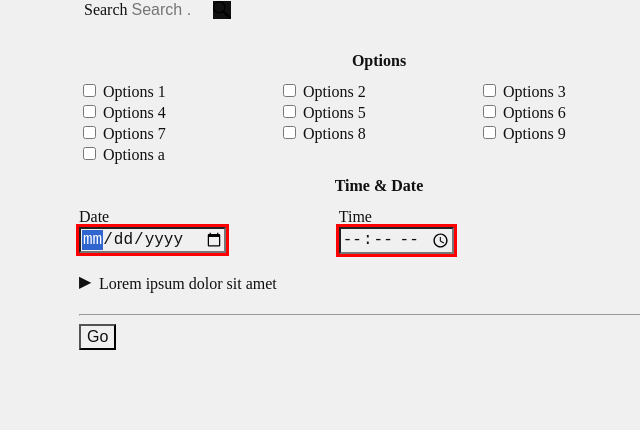
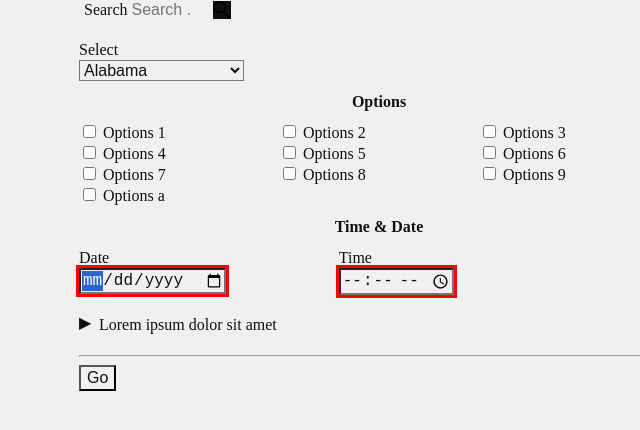
Before and after one commit to DArcMattr/local.test, a website built with webpack: page htdocs/index.html in a window 1280 px wide. Shown: the whole page, without its empty margins (261-901 px from the left). Built offline with nearby package versions, Linux system fonts and the light colour scheme.

Commit message:
include a <select> for testing

```diff
--- a/htdocs/index.html
+++ b/htdocs/index.html
@@ -21,6 +21,60 @@
 			</nav>
 		</header>
 		<form action='/' method='GET'>
+			<label for='giant-select'>Select</label>
+			<select id='giant-select' name='state'>
+				<option value="AL">Alabama</option>
+				<option value="AK">Alaska</option>
+				<option value="AZ">Arizona</option>
+				<option value="AR">Arkansas</option>
+				<option value="CA">California</option>
+				<option value="CO">Colorado</option>
+				<option value="CT">Connecticut</option>
+				<option value="DE">Delaware</option>
+				<option value="DC">District Of Columbia</option>
+				<option value="FL">Florida</option>
+				<option value="GA">Georgia</option>
+				<option value="HI">Hawaii</option>
+				<option value="ID">Idaho</option>
+				<option value="IL">Illinois</option>
+				<option value="IN">Indiana</option>
+				<option value="IA">Iowa</option>
+				<option value="KS">Kansas</option>
+				<option value="KY">Kentucky</option>
+				<option value="LA">Louisiana</option>
+				<option value="ME">Maine</option>
+				<option value="MD">Maryland</option>
+				<option value="MA">Massachusetts</option>
+				<option value="MI">Michigan</option>
+				<option value="MN">Minnesota</option>
+				<option value="MS">Mississippi</option>
+				<option value="MO">Missouri</option>
+				<option value="MT">Montana</option>
+				<option value="NE">Nebraska</option>
+				<option value="NV">Nevada</option>
+				<option value="NH">New Hampshire</option>
+				<option value="NJ">New Jersey</option>
+				<option value="NM">New Mexico</option>
+				<option value="NY">New York</option>
+				<option value="NC">North Carolina</option>
+				<option value="ND">North Dakota</option>
+				<option value="OH">Ohio</option>
+				<option value="OK">Oklahoma</option>
+				<option value="OR">Oregon</option>
+				<option value="PA">Pennsylvania</option>
+				<option value="RI">Rhode Island</option>
+				<option value="SC">South Carolina</option>
+				<option value="SD">South Dakota</option>
+				<option value="TN">Tennessee</option>
+				<option value="TX">Texas</option>
+				<option value="UT">Utah</option>
+				<option value="VT">Vermont</option>
+				<option value="VA">Virginia</option>
+				<option value="WA">Washington</option>
+				<option value="WV">West Virginia</option>
+				<option value="WI">Wisconsin</option>
+				<option value="WY">Wyoming</option>
+			</select>
 			<div aria-labelledby='gridly-checkboxen'>
 				<h1 id='gridly-checkboxen' class='section-title'>Options</h1>
 				<label>
```
